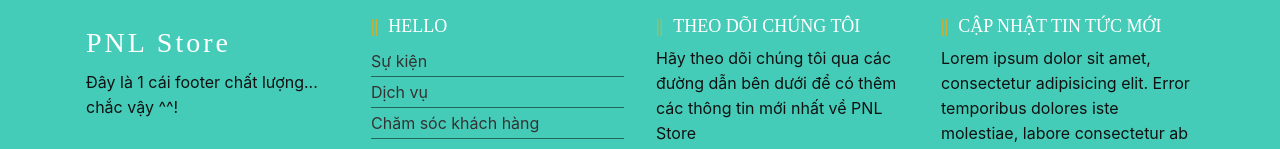
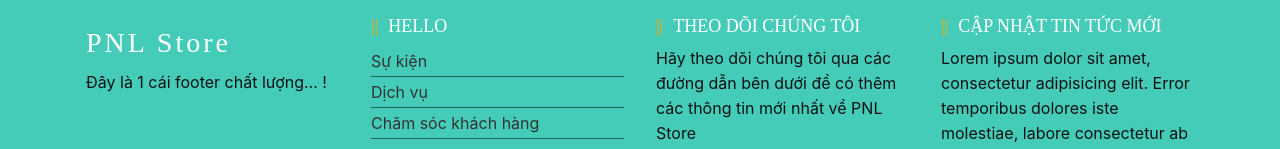
Before and after one commit to PhanNhatLam/bootstrap-DEMO, a plain HTML site: page index.html in a window 1280 px wide. Shown: the part 2054-2203 px from the top of the page. Drawn offline with nearby package versions, Linux system fonts and the light colour scheme; a web font is replaced by a local one.

Commit message:
Update Footer Content

```diff
--- a/index.html
+++ b/index.html
@@ -208,7 +208,7 @@
 				<div class="row">
 					<div class="col-md-3 col-sm-6 col-xs-12 segment-one p-3">
 						<h3>PNL Store</h3>
-						<p>Đây là 1 cái footer chất lượng... chắc vậy ^^!</p>
+						<p>Đây là 1 cái footer chất lượng... !</p>
 					</div>
 					<div class="col-md-3 col-sm-6 col-xs-12 segment-two p-3">
 						<h2>Hello</h2>
```
